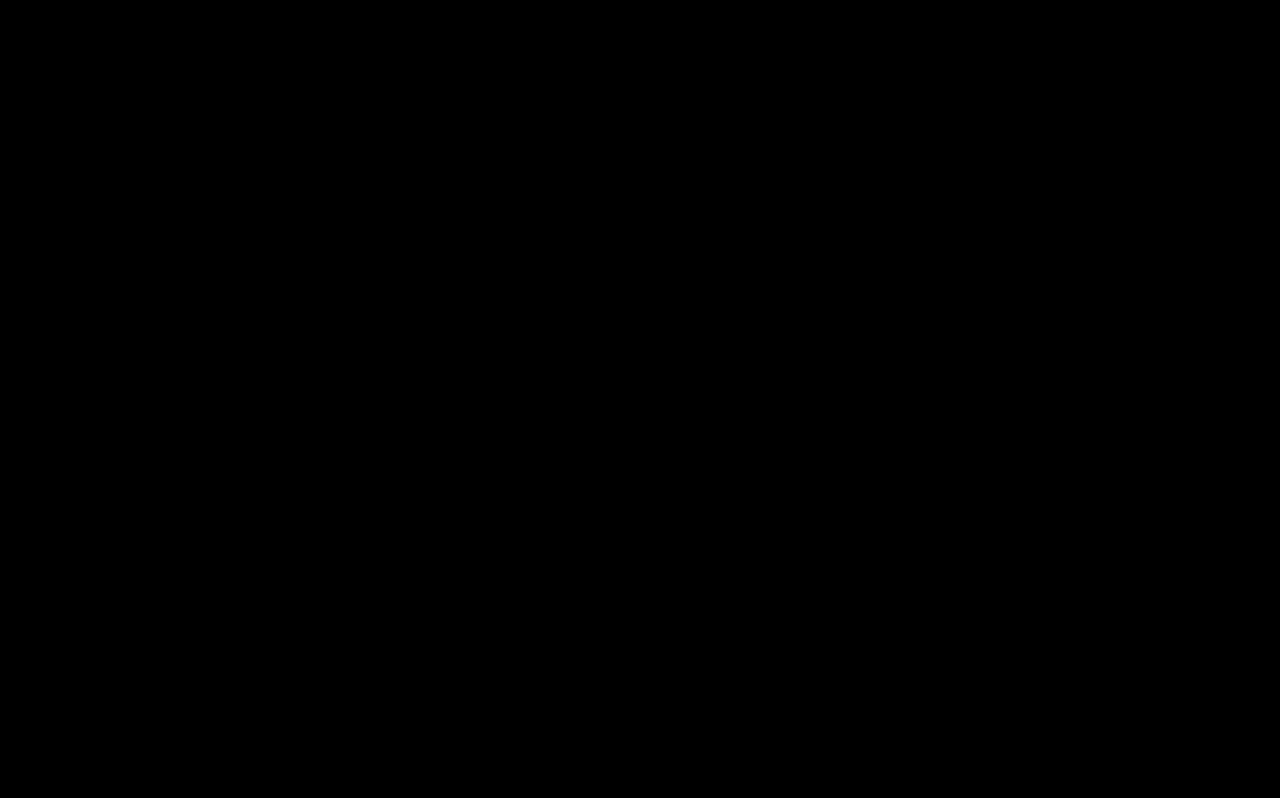
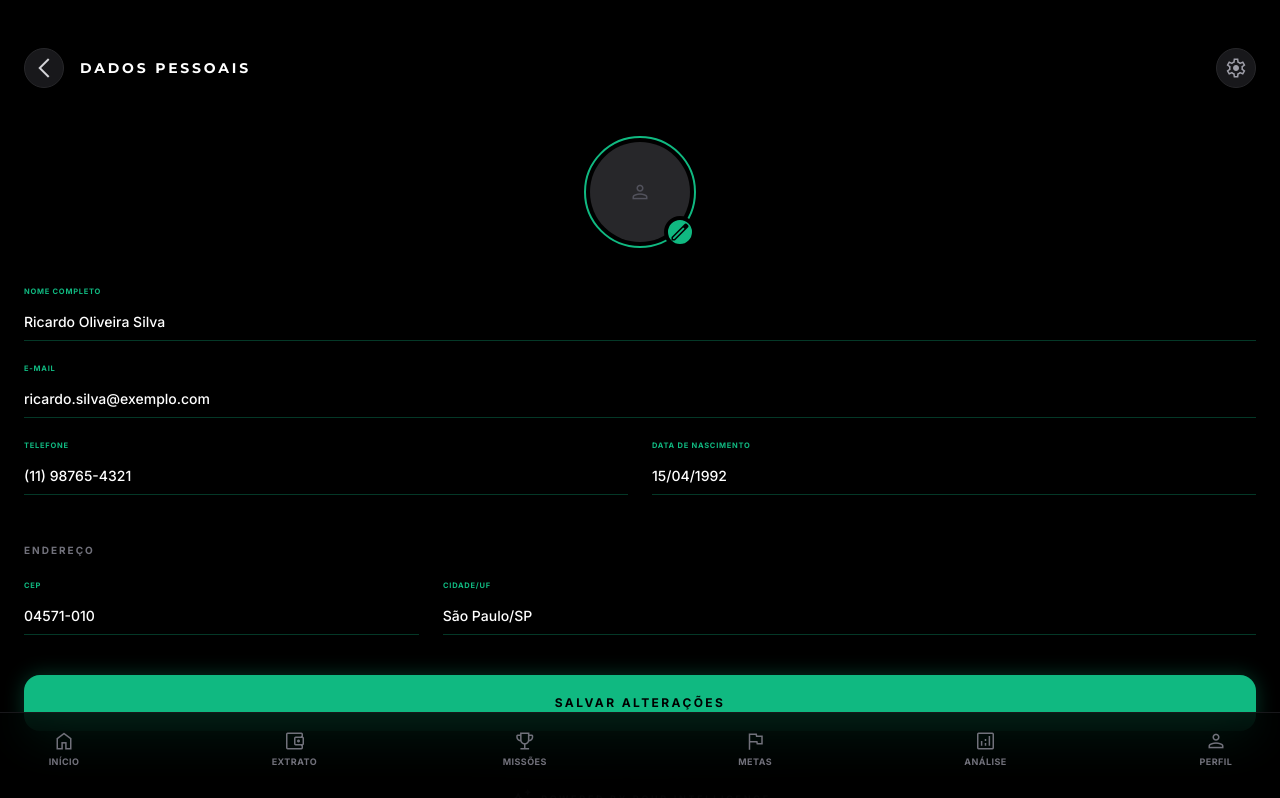
Before and after one commit to swamijunior346sj-commits/deploypoup, a React (Vite) app: page /personal-data in a window 1280 px wide. Before the commit this address had no page. Shown: the top 798 px of the page. Built offline with nearby package versions, Linux system fonts and the light colour scheme.

Commit message:
feat: Add Profile and PersonalData pages with routing and styling.

```diff
--- a/src/App.tsx
+++ b/src/App.tsx
@@ -36,6 +36,7 @@ import ManageSubCategories from './pages/ManageSubCategories';
 import EditSubCategory from './pages/EditSubCategory';
 import NewCategory from './pages/NewCategory';
 import NewSubCategory from './pages/NewSubCategory';
+import PersonalData from './pages/PersonalData';
 
 export default function App() {
   return (
@@ -74,6 +75,7 @@ export default function App() {
             <Route path="/edit-subcategory" element={<EditSubCategory />} />
             <Route path="/new-category" element={<NewCategory />} />
             <Route path="/new-subcategory" element={<NewSubCategory />} />
+            <Route path="/personal-data" element={<PersonalData />} />
           </Route>
         </Routes>
       </Router>
--- a/src/index.css
+++ b/src/index.css
@@ -255,4 +255,13 @@
   .ios-underlined-input {
     @apply bg-transparent border-none border-b border-zinc-800 rounded-none px-0 focus:ring-0 focus:border-primary;
   }
+
+  .floating-label-input:placeholder-shown ~ label {
+    @apply translate-y-6 text-zinc-500 scale-100;
+  }
+
+  .floating-label-input:focus ~ label,
+  .floating-label-input:not(:placeholder-shown) ~ label {
+    @apply -translate-y-1 text-primary scale-75;
+  }
 }
--- /dev/null
+++ b/src/pages/PersonalData.tsx
@@ -0,0 +1,155 @@
+import React, { useState } from 'react';
+import Header from '../components/Header';
+import { useAuth } from '../contexts/AuthContext';
+
+export default function PersonalData() {
+  const { user } = useAuth();
+
+  const [formData, setFormData] = useState({
+    nome: 'Ricardo Oliveira Silva',
+    email: user?.email || 'ricardo.silva@exemplo.com',
+    tel: '(11) 98765-4321',
+    nascimento: '15/04/1992',
+    cep: '04571-010',
+    cidade: 'São Paulo/SP'
+  });
+
+  const handleChange = (e: React.ChangeEvent<HTMLInputElement>) => {
+    setFormData({ ...formData, [e.target.id]: e.target.value });
+  };
+
+  const handleSave = () => {
+    // Save logic
+    console.log('Saved:', formData);
+  };
+
+  const RightElement = () => (
+    <div className="w-10 h-10 rounded-full bg-zinc-900 border border-zinc-800 flex items-center justify-center">
+      <span className="material-symbols-outlined text-zinc-400">settings</span>
+    </div>
+  );
+
+  return (
+    <div className="flex flex-col min-h-[100dvh] bg-background-dark text-white font-sans">
+      <Header
+        showBack
+        title="Dados Pessoais"
+        rightElement={<RightElement />}
+      />
+
+      <main className="flex-grow px-6 space-y-10 pb-32 pt-6">
+        <section className="flex flex-col items-center">
+          <div className="relative">
+            <div className="w-28 h-28 rounded-full border-2 border-primary p-1">
+              <div className="w-full h-full rounded-full bg-zinc-800 overflow-hidden flex items-center justify-center">
+                <span className="material-symbols-outlined text-zinc-600 text-5xl">person</span>
+              </div>
+            </div>
+            <button className="absolute bottom-0 right-0 bg-primary text-black w-8 h-8 rounded-full flex items-center justify-center border-4 border-background-dark">
+              <span className="material-symbols-outlined text-sm font-bold">edit</span>
+            </button>
+          </div>
+        </section>
+
+        <section className="space-y-8">
+          <div className="space-y-6">
+            <div className="relative border-b border-primary/30 focus-within:border-primary transition-colors">
+              <input
+                id="nome"
+                type="text"
+                placeholder=" "
+                value={formData.nome}
+                onChange={handleChange}
+                className="floating-label-input block w-full bg-transparent border-0 px-0 pt-6 pb-2 text-sm focus:ring-0 text-white font-medium"
+              />
+              <label htmlFor="nome" className="absolute left-0 top-0 origin-[0] transition-all duration-200 text-[10px] font-bold uppercase tracking-widest pointer-events-none">Nome Completo</label>
+            </div>
+
+            <div className="relative border-b border-primary/30 focus-within:border-primary transition-colors">
+              <input
+                id="email"
+                type="email"
+                placeholder=" "
+                value={formData.email}
+                onChange={handleChange}
+                className="floating-label-input block w-full bg-transparent border-0 px-0 pt-6 pb-2 text-sm focus:ring-0 text-white font-medium"
+              />
+              <label htmlFor="email" className="absolute left-0 top-0 origin-[0] transition-all duration-200 text-[10px] font-bold uppercase tracking-widest pointer-events-none">E-mail</label>
+            </div>
+
+            <div className="grid grid-cols-2 gap-6">
+              <div className="relative border-b border-primary/30 focus-within:border-primary transition-colors">
+                <input
+                  id="tel"
+                  type="text"
+                  placeholder=" "
+                  value={formData.tel}
+                  onChange={handleChange}
+                  className="floating-label-input block w-full bg-transparent border-0 px-0 pt-6 pb-2 text-sm focus:ring-0 text-white font-medium"
+                />
+                <label htmlFor="tel" className="absolute left-0 top-0 origin-[0] transition-all duration-200 text-[10px] font-bold uppercase tracking-widest pointer-events-none">Telefone</label>
+              </div>
+
+              <div className="relative border-b border-primary/30 focus-within:border-primary transition-colors">
+                <input
+                  id="nascimento"
+                  type="text"
+                  placeholder=" "
+                  value={formData.nascimento}
+                  onChange={handleChange}
+                  className="floating-label-input block w-full bg-transparent border-0 px-0 pt-6 pb-2 text-sm focus:ring-0 text-white font-medium"
+                />
+                <label htmlFor="nascimento" className="absolute left-0 top-0 origin-[0] transition-all duration-200 text-[10px] font-bold uppercase tracking-widest pointer-events-none">Data de Nascimento</label>
+              </div>
+            </div>
+          </div>
+
+          <div className="pt-4">
+            <h3 className="text-[10px] font-bold text-zinc-500 uppercase tracking-[0.2em] mb-6">Endereço</h3>
+            <div className="grid grid-cols-3 gap-6">
+              <div className="relative border-b border-primary/30 focus-within:border-primary transition-colors">
+                <input
+                  id="cep"
+                  type="text"
+                  placeholder=" "
+                  value={formData.cep}
+                  onChange={handleChange}
+                  className="floating-label-input block w-full bg-transparent border-0 px-0 pt-6 pb-2 text-sm focus:ring-0 text-white font-medium"
+                />
+                <label htmlFor="cep" className="absolute left-0 top-0 origin-[0] transition-all duration-200 text-[10px] font-bold uppercase tracking-widest pointer-events-none">CEP</label>
+              </div>
+
+              <div className="col-span-2 relative border-b border-primary/30 focus-within:border-primary transition-colors">
+                <input
+                  id="cidade"
+                  type="text"
+                  placeholder=" "
+                  value={formData.cidade}
+                  onChange={handleChange}
+                  className="floating-label-input block w-full bg-transparent border-0 px-0 pt-6 pb-2 text-sm focus:ring-0 text-white font-medium"
+                />
+                <label htmlFor="cidade" className="absolute left-0 top-0 origin-[0] transition-all duration-200 text-[10px] font-bold uppercase tracking-widest pointer-events-none">Cidade/UF</label>
+              </div>
+            </div>
+          </div>
+        </section>
+
+        <button
+          onClick={handleSave}
+          className="w-full py-5 rounded-2xl bg-primary text-black text-xs font-bold uppercase tracking-[0.2em] shadow-[0_0_20px_rgba(16,185,129,0.3)] active:scale-[0.98] transition-all"
+        >
+          Salvar Alterações
+        </button>
+
+        <footer className="pt-4 pb-8">
+          <div className="flex items-center justify-center space-x-2 text-zinc-700">
+            <span className="material-symbols-outlined text-base">auto_awesome</span>
+            <p className="text-[9px] font-bold tracking-[0.3em] uppercase">
+              POWERED BY POUP INTELLIGENCE
+            </p>
+          </div>
+        </footer>
+      </main>
+    </div>
+  );
+}
--- a/src/pages/Profile.tsx
+++ b/src/pages/Profile.tsx
@@ -38,7 +38,7 @@ export default function Profile() {
             </div>
             <span className="material-symbols-outlined text-zinc-600 text-sm">chevron_right</span>
           </div>
-          <div className="flex items-center justify-between py-4 border-b border-zinc-900 group cursor-pointer">
+          <div onClick={() => navigate('/personal-data')} className="flex items-center justify-between py-4 border-b border-zinc-900 group cursor-pointer">
             <div className="flex items-center space-x-4">
               <span className="material-symbols-outlined text-primary">account_circle</span>
               <span className="text-sm font-medium text-zinc-300">Dados Pessoais</span>
```
